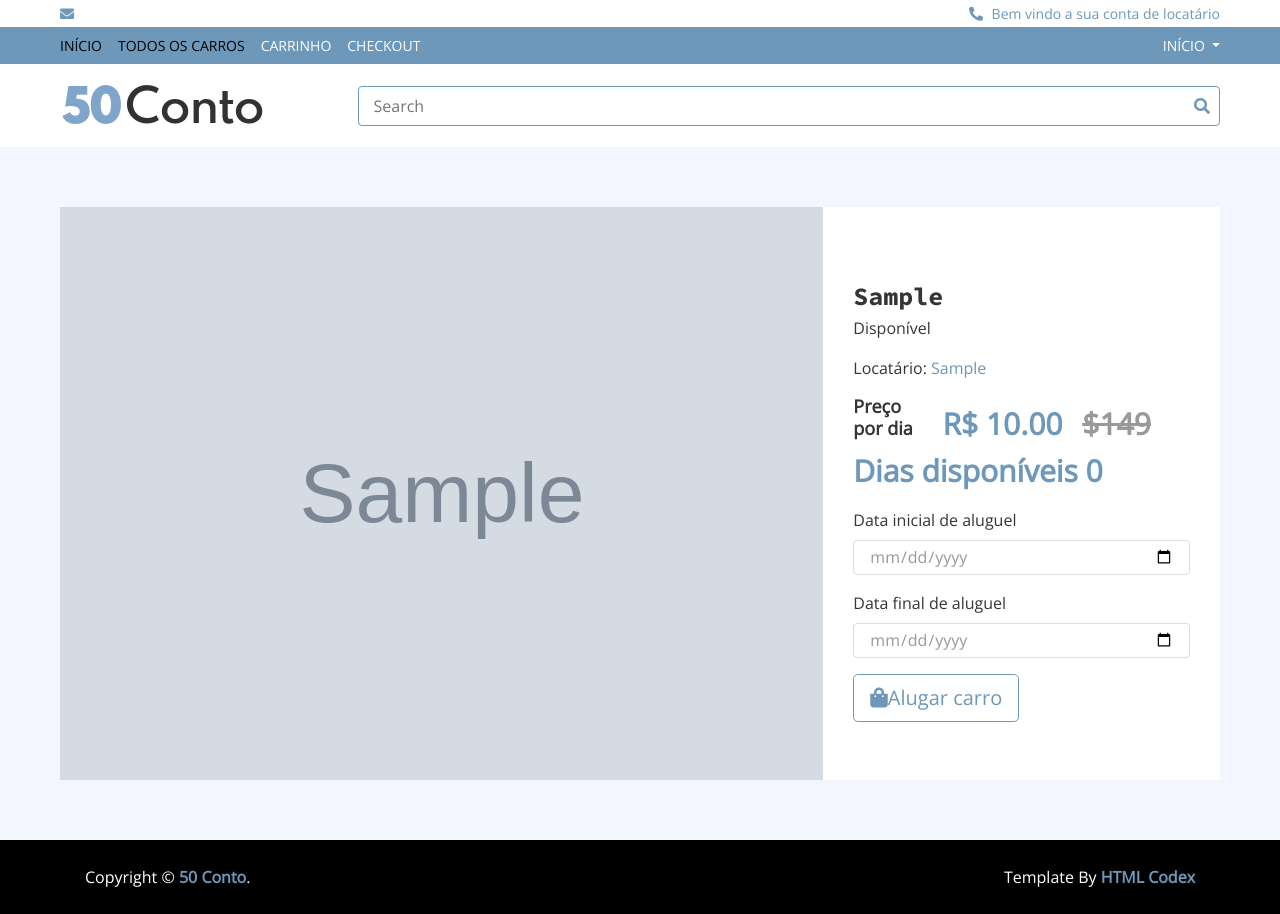
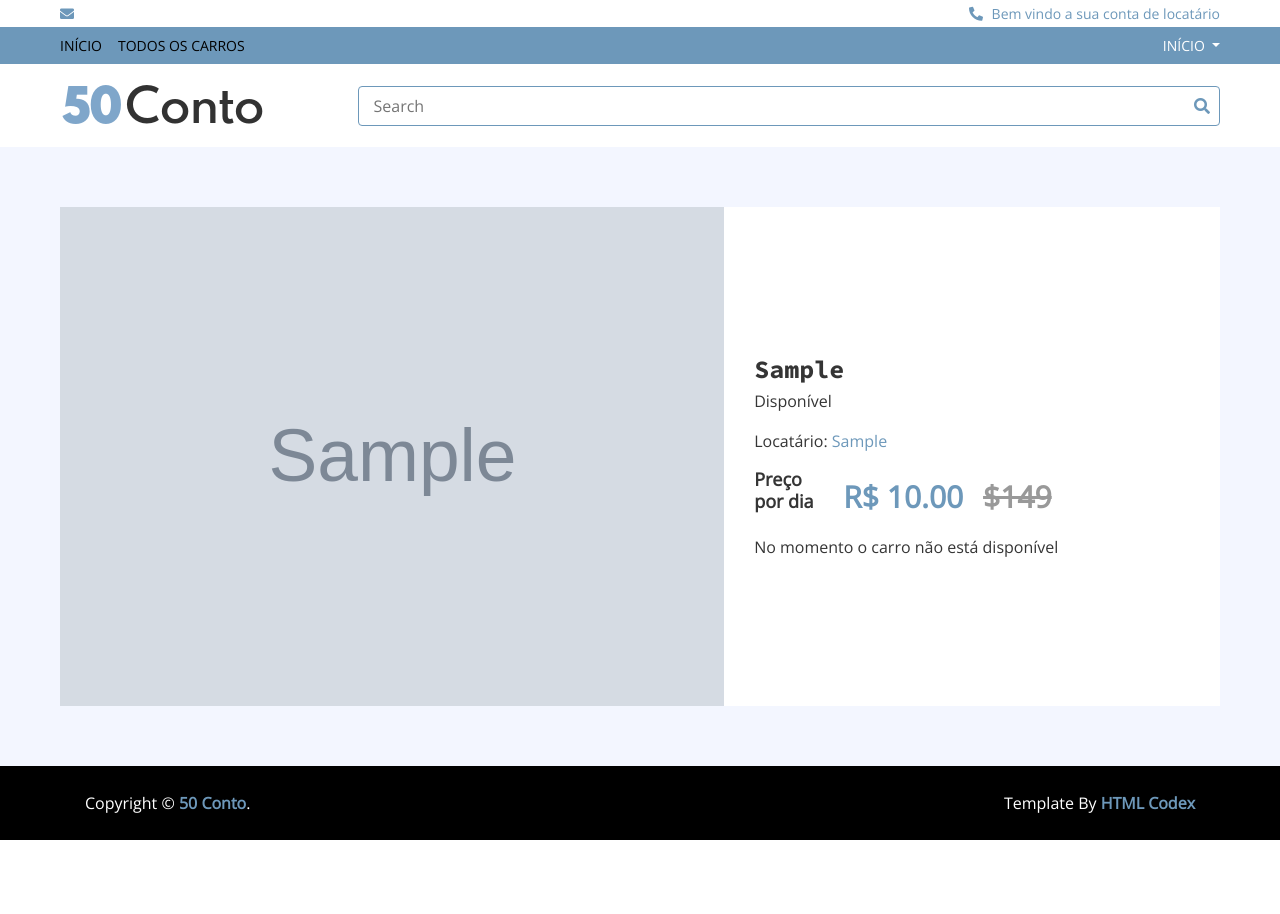
Before and after one commit to peidrao/50conto, a Django app: page /car_detail/1 in a window 1280 px wide. After the commit the page ends 840 px from the top, so only its background shows below. Run offline with Django 3.2, Linux system fonts and the light colour scheme; tables that the repository leaves empty hold one stand-in row (values such as "Sample post"); grey boxes marked "Sample" are stand-in pictures; some libraries are stand-ins or nearby versions.

Commit message:
atualização em order

```diff
--- a/car/models.py
+++ b/car/models.py
@@ -2,6 +2,7 @@ from django.db.models.aggregates import Avg, Count
 from user.models import User
 from order.models import Review
 from django.db import models
+from datetime import date
 
 
 class Car(models.Model):
@@ -45,7 +46,6 @@ class Car(models.Model):
     brand = models.PositiveIntegerField(choices=BRAND, null=True, blank=False)
     plaque = models.CharField(max_length=10, null=True, blank=False)
     status_car = models.PositiveIntegerField(choices=STATUS_CAR, null=False)
-    color = models.CharField(max_length=20, null=True, blank=False)
 
     color = models.PositiveIntegerField(choices=COLOR, null=False)
 
@@ -81,3 +81,7 @@ class Car(models.Model):
         if reviews['count'] is not None:
             ctn = int(reviews['count'])
         return ctn
+
+    @property
+    def is_past_due(self):
+        return  date.today() > self.finish_date
--- a/car/templates/car_detail.html
+++ b/car/templates/car_detail.html
@@ -1,10 +1,10 @@
 {% extends 'home.html' %}
 
-{% block title %} {{car.car_model}}   {% endblock title %}
-{% block sidebar  %} {% include 'sidebar.html' %} {% endblock  %}
-{% block navbar  %} {% include 'navbar.html' %} {% endblock  %}
+{% block title %} {{car.car_model}} {% endblock title %}
+{% block sidebar %} {% include 'sidebar.html' %} {% endblock %}
+{% block navbar %} {% include 'navbar.html' %} {% endblock %}
 
-{% block content  %}
+{% block content %}
 
 <!-- Product Detail Start -->
 <div class="product-detail">
@@ -24,34 +24,65 @@
             <div class="col-lg-12">
                 <div class="product-detail-top">
                     <div class="row align-items-center">
-                                <div class="col-md-8">
+                        <div class="col-md-7">
                             <div class="product-slider-single normal-slider">
                                 <img src="{{car.image_car}}" alt="Product Image">
                             </div>
                         </div>
-                                <div class="col-md-4">
+                        <div class="col-md-5">
                             <div class="product-content">
                                 <div class="title">
                                     <p>
                                     <h2>{{car.car_model}}</h2>
-                                                {% if car.status_car == 1  %}
+                                    {% if car.status_car == 1 %}
                                     Disponível
-                                                {% else  %}
+                                    {% else %}
                                     Alugado
                                     {% endif %}
                                     </p>
                                 </div>
-                                        <div class="title"><p>Locatário: <a href="{% url 'user:lessee' car.user.username  %}">{{car.user.first_name}}</a></p></div>
+                                <div class="title">
+                                    <p>Locatário: <a
+                                            href="{% url 'user:lessee' car.user.username  %}">{{car.user.first_name}}</a>
+                                    </p>
+                                </div>
                                 <div class="price">
                                     <h4>Preço por dia</h4>
                                     <p>R$ {{car.price_day}} <span>$149</span></p>
-                                            <p>Dias disponíveis {{car.days}} </p>
                                 </div>
+
+                                {% if car.is_past_due %}
+                                <div class="price">
+                                    No momento o carro não está disponível
+                                </div>
+                                {% else %}
+                                {% if car.days > 0 %}
+                                <table class="table">
+                                    <thead class="thead-dark">
+                                        <tr>
+                                            <th scope="col">Disponível de</th>
+                                            <th scope="col">Disponível até</th>
+                                        </tr>
+                                    </thead>
+                                    <tbody>
+                                        <tr>
+                                            <th scope="row">{{car.initial_date}}</th>
+                                            <th>{{car.finish_date}}</th>
+                                        </tr>
+
+                                    </tbody>
+                                </table>
+                                {% endif %}
+
+
                                 <div class="action">
                                     <form action="/add_shopcart/{{car.id}}" method="POST">
                                         {% csrf_token %}
+                                        {% if car.days > 0 %}
+                                        <div class="price"> </div>
                                         <div class="form-group">
-                                             <label class="control-label" for="input-email">Data inicial de aluguel</label>
+                                            <label class="control-label" for="input-email">Data inicial de
+                                                aluguel</label>
                                             <input type="date" name="rent_from" id="input-email" class="form-control" />
                                         </div>
 
@@ -59,21 +90,24 @@
                                             <label class="control-label" for="input-email">Data final de aluguel</label>
                                             <input type="date" name="rent_to" id="input-email" class="form-control" />
                                         </div>
-                                        <button type="submit" id="button-cart" class="btn btn-primary btn-lg"><i class="fa fa-shopping-bag"></i>Alugar carro</button>
+                                        <button type="submit" id="button-cart" class="btn btn-primary btn-lg"><i
+                                                class="fa fa-shopping-bag"></i>Alugar carro</button>
+
+                                        {% else %}
+                                        <h3>No momento esse carro não está disponível! </h3>
+                                        {% endif %}
                                     </form>
+                                </div>
+                                {% endif %}
+                            </div>
+                        </div>
+                    </div>
                 </div>
             </div>
         </div>
     </div>
 </div>
 
-                     <!-- Review vai ser colocado aqui -->
-                    </div>
-                </div>
-            </div>
-        </div>
-        <!-- Product Detail End -->
 
-
-{% endblock  %}
-{% block footer  %} {% include 'footer.html' %} {% endblock  %}
+{% endblock %}
+{% block footer %} {% include 'footer.html' %} {% endblock %}
--- a/home/templates/navbar.html
+++ b/home/templates/navbar.html
@@ -3,41 +3,32 @@
   <div class="container-fluid">
     <nav class="navbar navbar-expand-md bg-dark navbar-dark">
       <a href="#" class="navbar-brand">MENU</a>
-      <button
-        type="button"
-        class="navbar-toggler"
-        data-toggle="collapse"
-        data-target="#navbarCollapse"
-      >
+      <button type="button" class="navbar-toggler" data-toggle="collapse" data-target="#navbarCollapse">
         <span class="navbar-toggler-icon"></span>
       </button>
 
-      <div
-        class="collapse navbar-collapse justify-content-between"
-        id="navbarCollapse"
-      >
+      <div class="collapse navbar-collapse justify-content-between" id="navbarCollapse">
         <div class="navbar-nav mr-auto">
           <a href="{% url 'home:index' %}" class="nav-item nav-link active">Início</a>
           <a href="{% url 'home:all_cars' %}" class="nav-item nav-link active">Todos os carros</a>
-          {% if request.user.type_user != 2 %}
-                <a href="{% url 'order:cart' %}" class="nav-item nav-link">Carrinho</a>
-          <a href="{% url 'order:create_order' %}" class="nav-item nav-link">Checkout</a>
-          {% comment %} {% else %} {% endcomment %}
+          {% if request.user.is_authenticated %}
+          <a href="{% url 'order:cart' %}" class="nav-item nav-link">Carrinho</a>
+
+
           {% endif %}
 
         </div>
         <div class="navbar-nav ml-auto">
           <div class="nav-item dropdown">
-            <a href="#" class="nav-link dropdown-toggle" data-toggle="dropdown"
-              > {% if request.user.id is None  %} Início {% else %} {{request.user.email}} {% endif %}</a
-            >
+            <a href="#" class="nav-link dropdown-toggle" data-toggle="dropdown"> {% if request.user.id is None %} Início
+              {% else %} {{request.user.email}} {% endif %}</a>
             <div class="dropdown-menu">
-              {% if request.user.id is None  %}
-                <a href="{% url 'user:login' %}" class="dropdown-item">Acessar conta</a>
-                  <a href="{% url 'user:register' %}" class="dropdown-item">Registrar conta</a>
+              {% if request.user.id is None %}
+              <a href="{% url 'user:login' %}" class="dropdown-item">Acessar conta</a>
+              <a href="{% url 'user:register' %}" class="dropdown-item">Registrar conta</a>
               {% else %}
-                <a href="{% url 'user:profile' %}" class="dropdown-item">Perfil</a>
-                <a href="{% url 'user:logout' %}" class="dropdown-item">Sair da conta</a>
+              <a href="{% url 'user:profile' %}" class="dropdown-item">Perfil</a>
+              <a href="{% url 'user:logout' %}" class="dropdown-item">Sair da conta</a>
               {% endif %}
             </div>
           </div>
```
Also changed, not shown: order/views.py (+12 -6 lines). Lines whose indentation alone changed are shown as unchanged.
